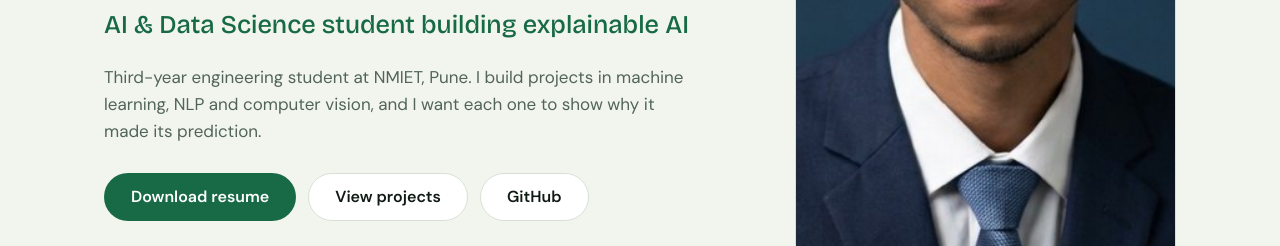
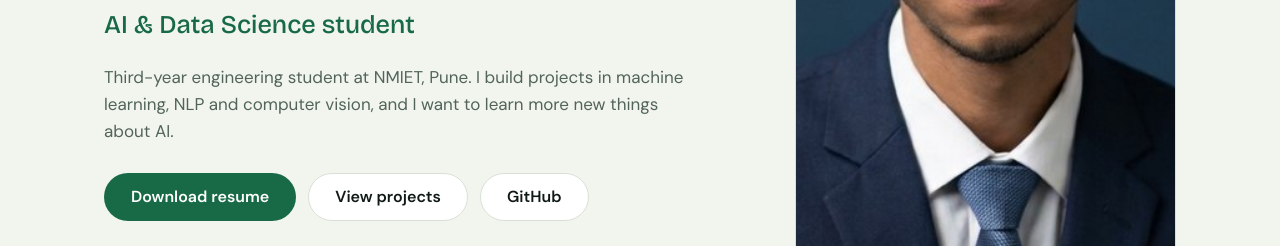
Before and after one commit to KartikPatil4672/KartikPatil4672.github.io, a plain HTML site: page index.html in a window 1280 px wide. Shown: the part 554-800 px from the top of the page. Drawn offline with nearby package versions, Linux system fonts and the light colour scheme.

Commit message:
Revise role and lead paragraphs in index.html
Updated personal description to focus on learning.

```diff
--- a/index.html
+++ b/index.html
@@ -147,8 +147,8 @@ footer{padding:48px 0 32px;color:var(--muted);font-size:.875rem}
     <div class="wrap hero-in">
       <div>
         <h1 class="in">Kartik<br>Patil</h1>
-        <p class="role in" style="--i:1">AI &amp; Data Science student building explainable AI</p>
-        <p class="lead in" style="--i:2">Third-year engineering student at NMIET, Pune. I build projects in machine learning, NLP and computer vision, and I want each one to show why it made its prediction.</p>
+        <p class="role in" style="--i:1">AI &amp; Data Science student</p>
+        <p class="lead in" style="--i:2">Third-year engineering student at NMIET, Pune. I build projects in machine learning, NLP and computer vision, and I want to learn more new things about AI.</p>
         <div class="btns in" style="--i:3">
           <a class="btn primary" href="resume.pdf" download>Download resume</a>
           <a class="btn" href="#projects">View projects</a>
```
